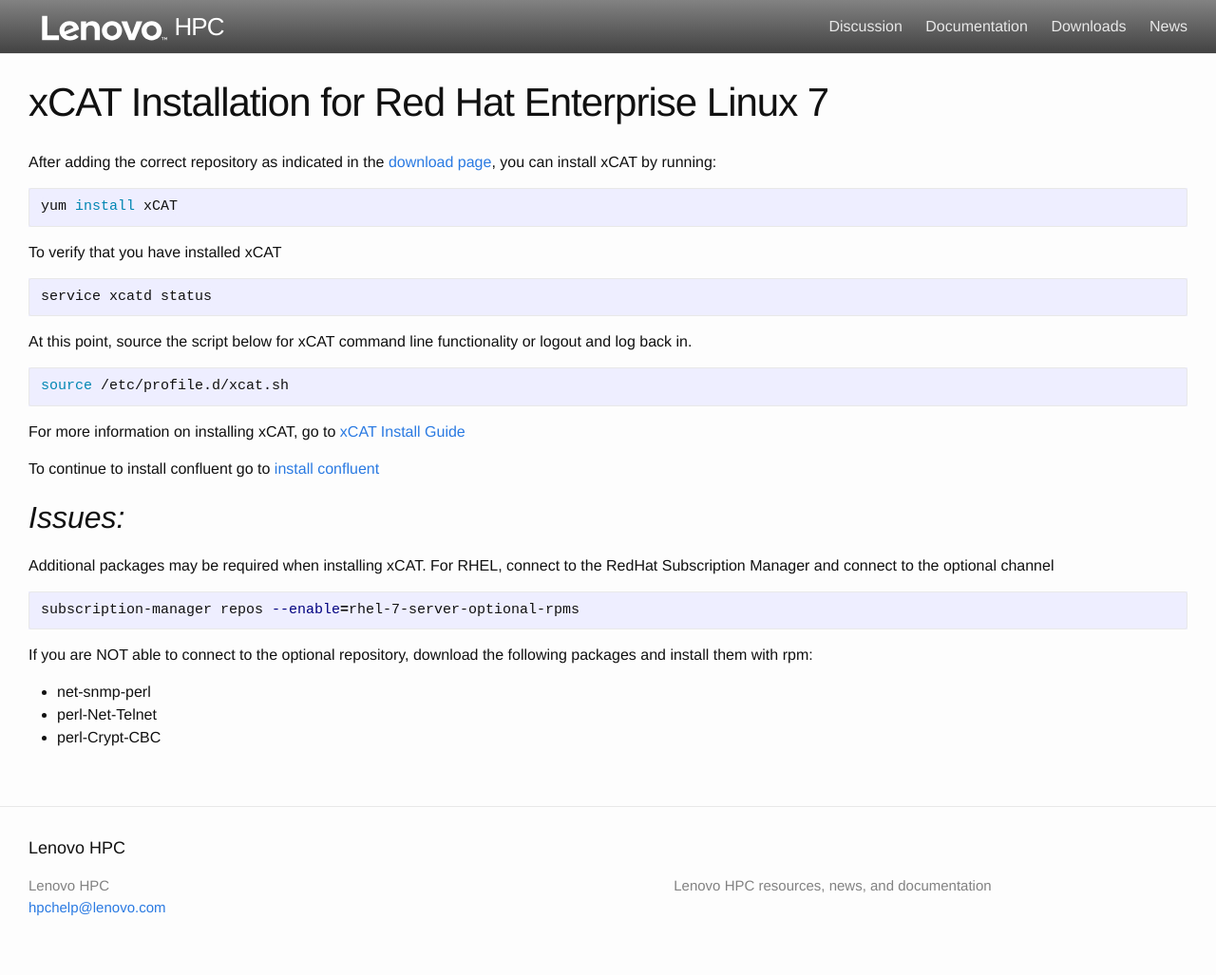
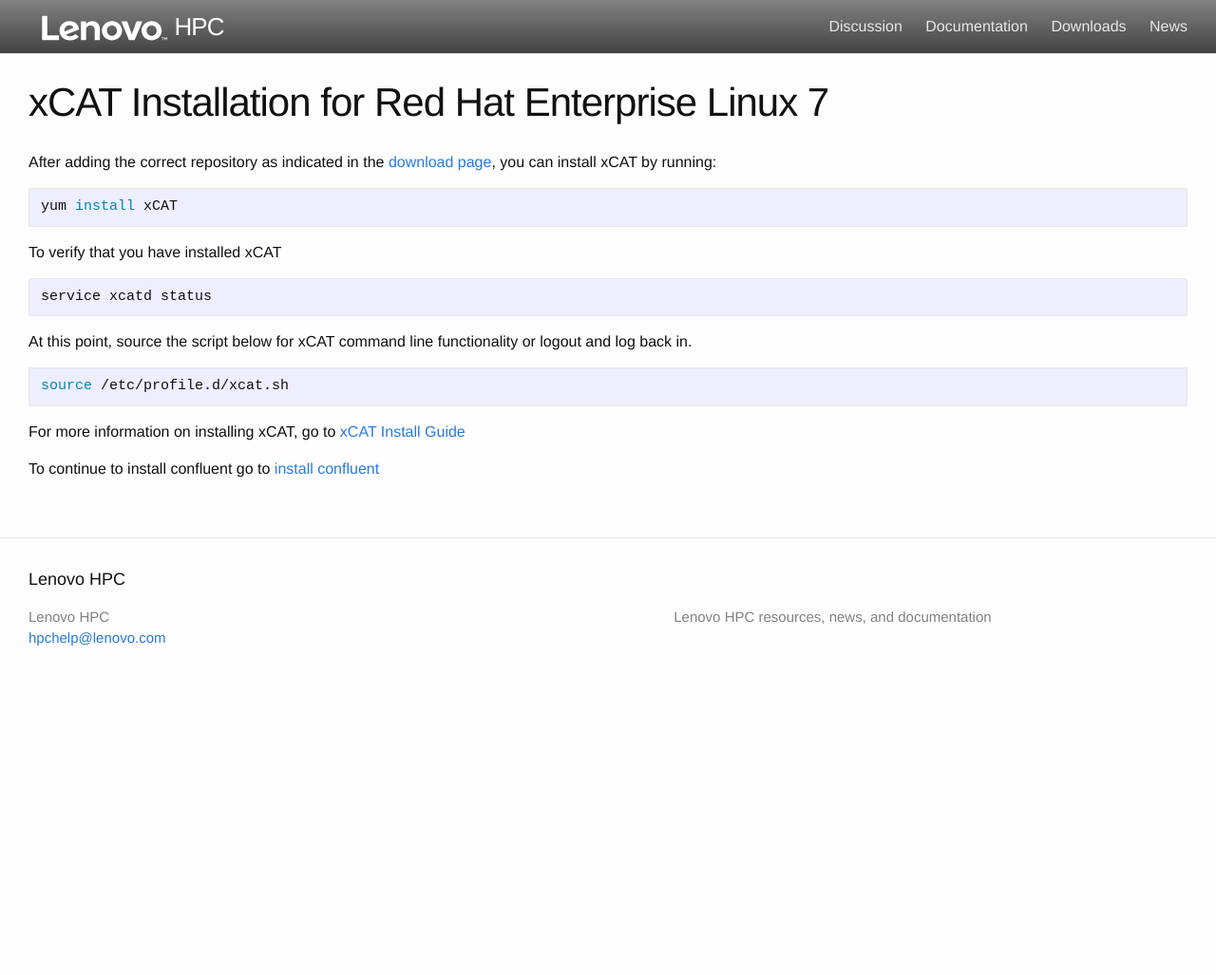
Before and after one commit to xcat2/confluent-docs, a Jekyll site: the page built from docs/installxcat_rhel.md, in a window 1280 px wide. Shown: the whole page at 95% size. Built offline with Jekyll 4.4.1, drawn with Linux system fonts in a browser that asks for light colours; after the commit the page ends 900 px from its top, so only the background shows below that.

Commit message:
Remove caveat about rhel optional channel
We now carry those packages just in case.

```diff
--- a/docs/installxcat_rhel.md
+++ b/docs/installxcat_rhel.md
@@ -20,15 +20,3 @@
 For more information on installing xCAT, go to [xCAT Install Guide](http://xcat-docs.readthedocs.io/en/stable/guides/install-guides/index.html "xCAT Install Guide")
 
 To continue to install confluent go to [install confluent]({{ site.baseurl }}/documentation/installconfluent_rhel.html "Install Confluent")
-
-## *Issues:*
-
-Additional packages may be required when installing xCAT.
-For RHEL, connect to the RedHat Subscription Manager and connect to the optional channel
-
-    subscription-manager repos --enable=rhel-7-server-optional-rpms
-
-If you are NOT able to connect to the optional repository, download the following packages and install them with rpm:
-* net-snmp-perl
-* perl-Net-Telnet
-* perl-Crypt-CBC
```
Also changed, not shown: docs/configureconfluent.md (+2 -0 lines).
